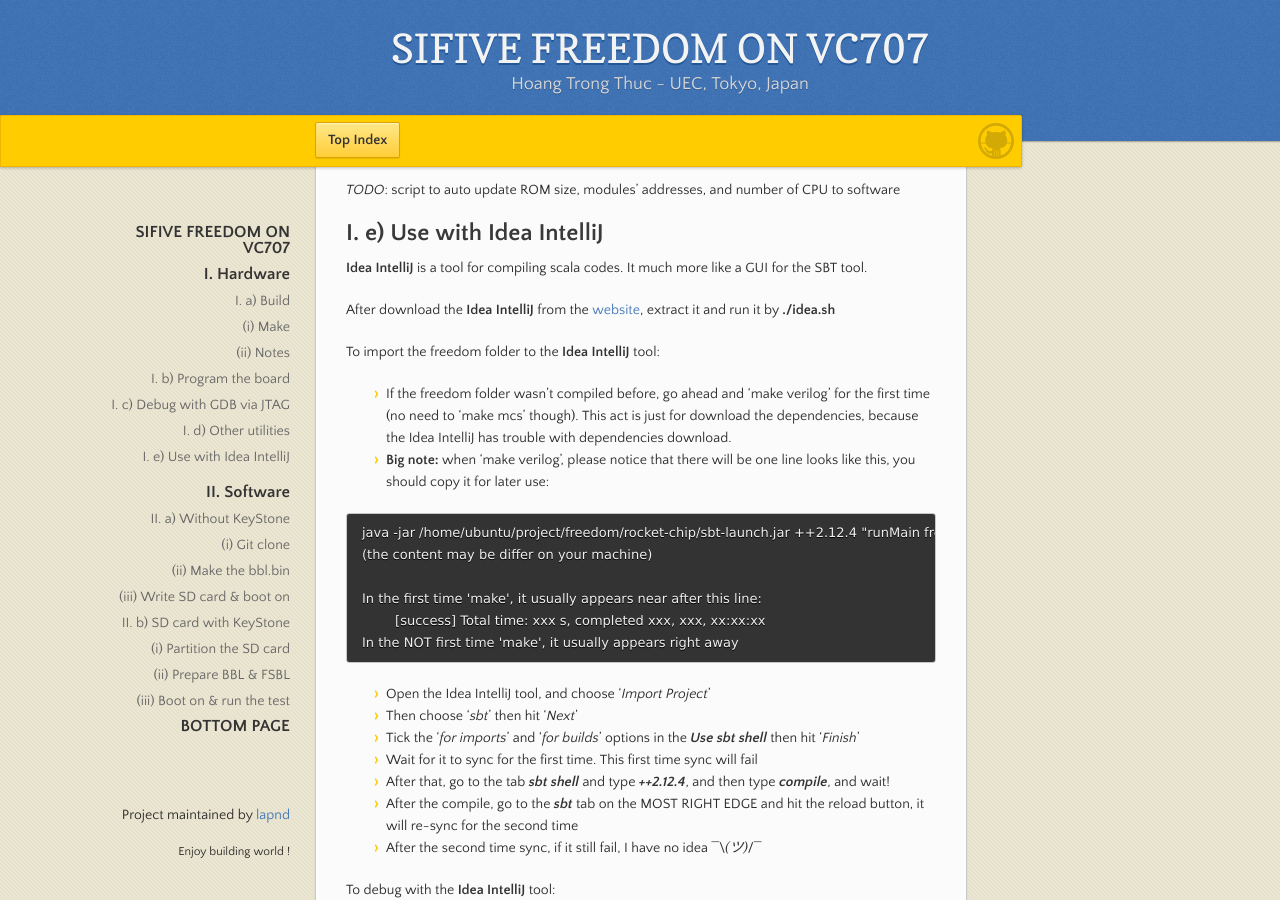
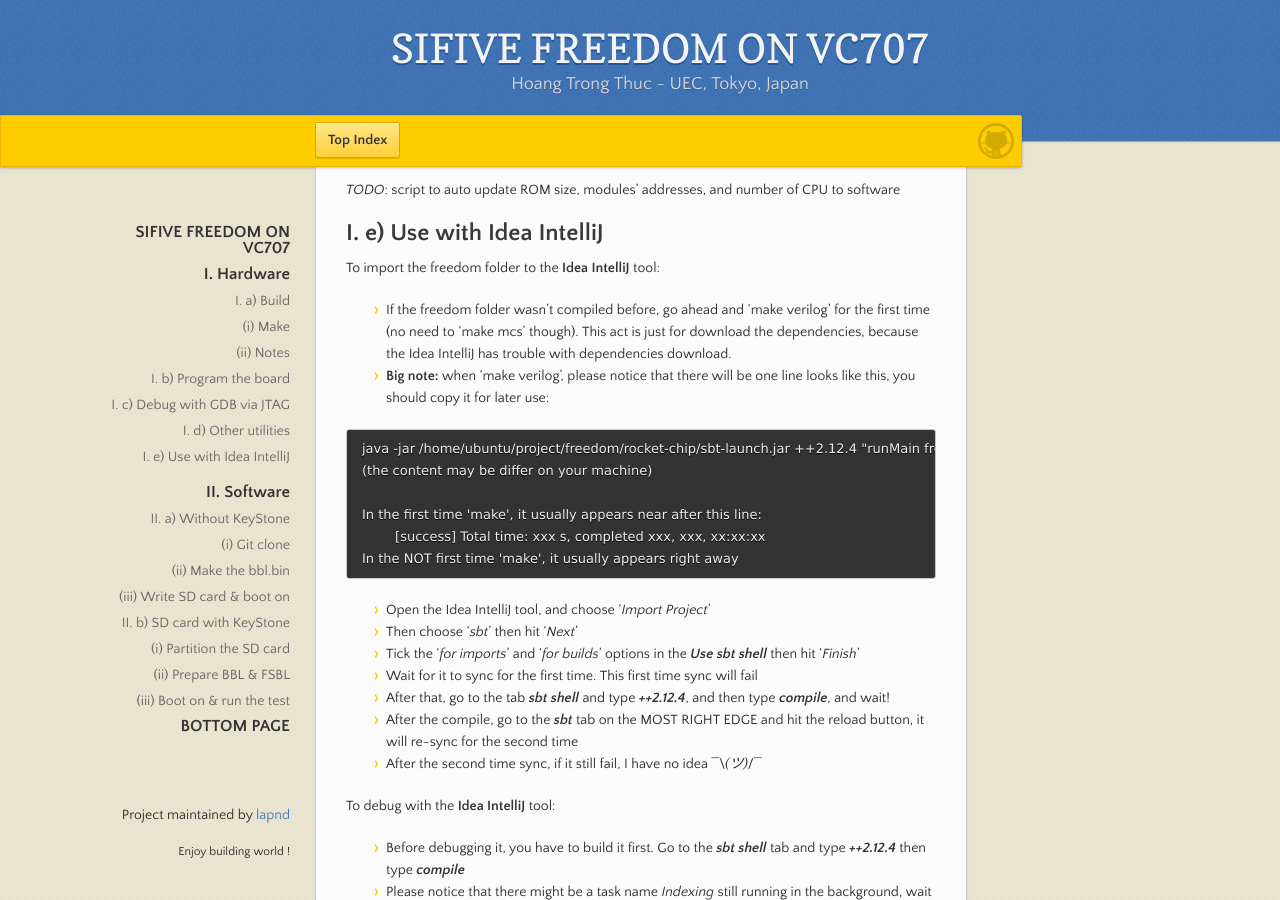
Before and after one commit to lapnd/httdes.github.io, a Jekyll site: the page built from vc707.md, in a window 1280 px wide and 900 px high, scrolled down 6095 px. Built offline with Jekyll 4.4.1, drawn with Linux system fonts in a browser that asks for light colours; our own code applies the rules of GitHub Pages for plain Markdown files.

Commit message:
Update vc707.md

```diff
--- a/vc707.md
+++ b/vc707.md
@@ -246,10 +246,6 @@ If you want to change the modules' addresses, number of CPU cores, etc:
 
 ## I. e) Use with Idea IntelliJ
 
-**Idea IntelliJ** is a tool for compiling scala codes. It much more like a GUI for the SBT tool.
-
-After download the **Idea IntelliJ** from the [website](https://www.jetbrains.com/idea/), extract it and run it by **./idea.sh**
-
 To import the freedom folder to the **Idea IntelliJ** tool:
 
  - If the freedom folder wasn't compiled before, go ahead and 'make verilog' for the first time (no need to 'make mcs' though). This act is just for download the dependencies, because the Idea IntelliJ has trouble with dependencies download.
```
